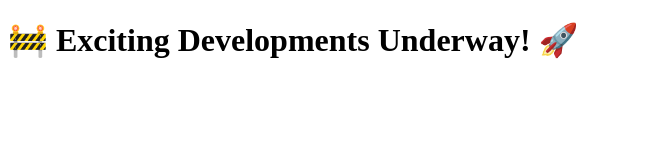
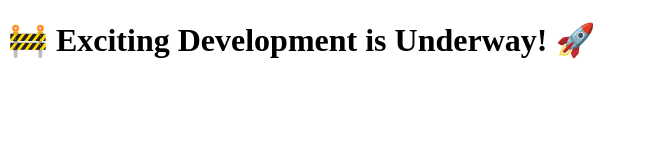
Before and after one commit to patelusama/patelusama.github.io, a plain HTML site: page index.html in a window 1280 px wide. Shown: the whole page, without its empty margins (0-646 px from the left). Drawn offline with Linux system fonts and the light colour scheme.

Commit message:
Update index.html

```diff
--- a/index.html
+++ b/index.html
@@ -5,6 +5,6 @@
 	<title>Usama Patel</title>
 </head>
 <body>
-	<h1>🚧 Exciting Developments Underway! 🚀</h1>
+	<h1>🚧 Exciting Development is Underway! 🚀</h1>
 </body>
 </html>
```
